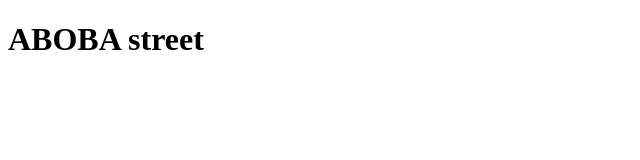
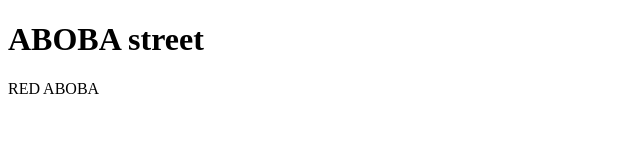
Before and after one commit to Motagne/htd, a plain HTML site: page index.html in a window 1280 px wide. Shown: the whole page, without its empty margins (0-640 px from the left). Drawn offline with Linux system fonts and the light colour scheme.

Commit message:
ii
PIEV TEKSTS

```diff
--- a/index.html
+++ b/index.html
@@ -8,5 +8,6 @@
 </head>
 <body>
     <h1>ABOBA street</h1>
+    <p>RED ABOBA</p>
 </body>
 </html>
```
